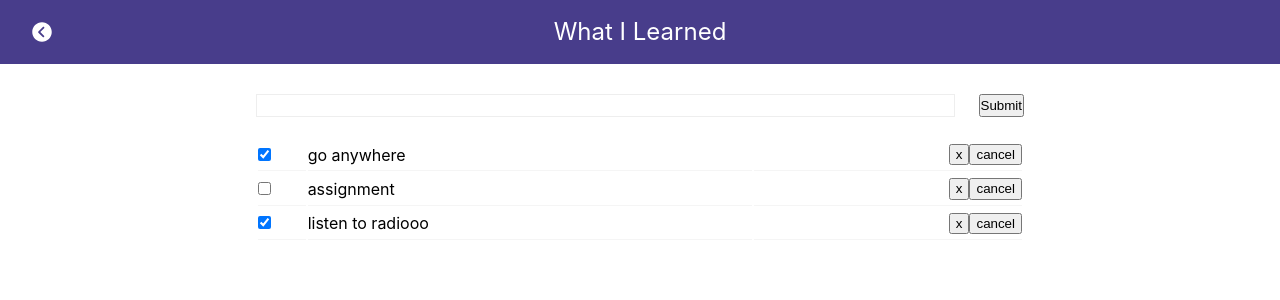
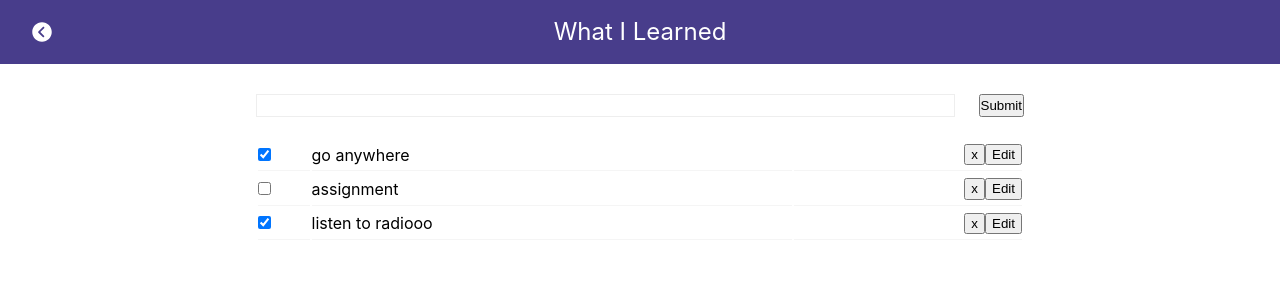
Before and after one commit to saebomp/todayilearned, a React (Create React App) app: page /Crudprops in a window 1280 px wide. Shown: the top 300 px of the page. Built offline with nearby package versions, Linux system fonts and the light colour scheme.

Commit message:
finish adding

```diff
--- a/src/components/Crud/AddTodo.js
+++ b/src/components/Crud/AddTodo.js
@@ -10,16 +10,11 @@ const AddTodo = ({handleInput, handleSubmit}) => {
         const todoItem = e.target.value
         handleInput(todoItem)
     }
-    const handleInputSubmit = (e) => {
-        e.preventDefault();
-        console.log('eeeeeeee', e)
-        handleSubmit(e)
-    }
 
     return (
         <div className='addtodo'>
             <input type="text" onChange={handleChange} />
-            <button onSubmit={handleInputSubmit}>Submit</button>
+            <button onClick={() => handleSubmit()}>Submit</button>
         </div>
     )
 }
--- a/src/components/Crud/Crudprops.js
+++ b/src/components/Crud/Crudprops.js
@@ -58,6 +58,12 @@ handleInput = (item) => {
     this.setState({newItem:item})
     console.log('newItem', this.state.newItem)
 }
+handleEdit = () => {
+    this.setState({editing:true})
+}
+handleCancle = () => {
+    this.setState({editing:false})
+}
 
 render = () => {
     return (
@@ -69,12 +75,15 @@ render = () => {
         />
         ) :
         (
-        <UpdateTodo />
+        <UpdateTodo
+            handleEditing={this.handleCancle}
+        />
         )
         }
         <TodoTable
             todo={this.state.todo}
             handleDelete={this.handleDelete}
+            handleEdit={this.handleEdit}
         />
     </div>
     );
--- a/src/components/Crud/TodoTable.js
+++ b/src/components/Crud/TodoTable.js
@@ -4,7 +4,7 @@ const styles = {
 
 }
 
-const TodoTable = ({todo, handleDelete}) => {
+const TodoTable = ({todo, handleDelete, handleEdit}) => {
 
     return (
         <table className='table'>
@@ -14,7 +14,7 @@ const TodoTable = ({todo, handleDelete}) => {
                 <td>{list.item}</td>
                 <td className='tdl'>
                     <button className="btn" onClick={() => handleDelete(list.id)}>x</button>
-                    <button className="btn">cancel</button>
+                    <button className="btn" onClick={()=> handleEdit()}>Edit</button>
                 </td>
             </tr>
             ))}
--- a/src/components/Crud/UpdateTodo.js
+++ b/src/components/Crud/UpdateTodo.js
@@ -4,11 +4,11 @@ const styles = {
 
 }
 
-const UpdateTodo = ({todo}) => {
+const UpdateTodo = ({todo, handleCancle}) => {
     return (
         <div className='addtodo'>
             <input type="text" />
-            <button>Cancel</button>
+            <button onClick={() => handleCancle()}>Cancel</button>
             <button>Update</button>
         </div>
     )
```
